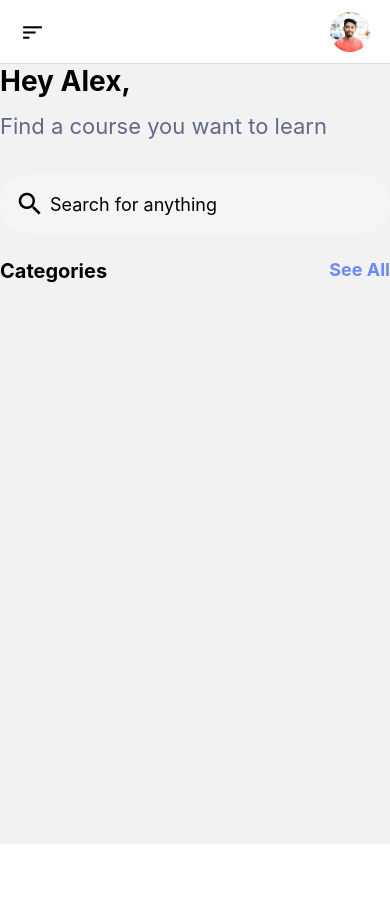
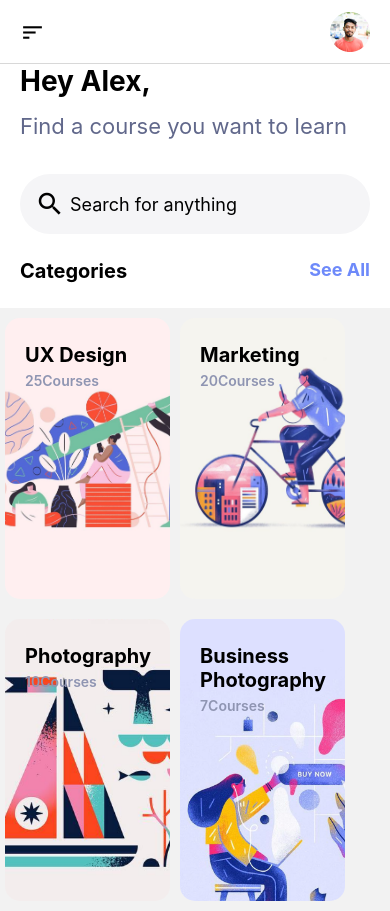
Before and after one commit to rakibhossen11/React-Native-Courses-App, a React Native app: screen /HomeScreen in a window 390 px wide. Before the commit the page ends 844 px from the top, so only its background shows below. Built offline with nearby package versions, Linux system fonts and the light colour scheme.

Commit message:
add flat list in home page

```diff
--- a/package.json
+++ b/package.json
@@ -10,7 +10,7 @@
   },
   "dependencies": {
     "@expo/vector-icons": "^13.0.0",
-    "@react-native-masked-view/masked-view": "^0.3.0",
+    "@react-native-masked-view/masked-view": "0.2.9",
     "@react-navigation/native": "^6.1.8",
     "@react-navigation/stack": "^6.3.18",
     "expo": "~49.0.13",
@@ -18,7 +18,7 @@
     "react": "18.2.0",
     "react-native": "0.72.5",
     "react-native-gesture-handler": "~2.12.0",
-    "react-native-safe-area-context": "^4.7.2",
+    "react-native-safe-area-context": "4.6.3",
     "react-native-vector-icons": "^10.0.0"
   },
   "devDependencies": {
--- a/src/view/screen/CourseScreen.js
+++ b/src/view/screen/CourseScreen.js
@@ -1,11 +1,38 @@
 import React from "react";
-import { Text, View } from "react-native";
+import { Image, ImageBackground, SafeAreaView, Text, View } from "react-native";
+import Icon from 'react-native-vector-icons/MaterialIcons';
 
-const CoursesScreen = () =>{
+const CoursesScreen = ({route}) =>{
+    // const {data} = route.params;
     return(
-        <View>
-            <Text>Courses Screen</Text>
-        </View>
+        <SafeAreaView>
+            <ImageBackground>
+                <Image
+                resizeMode="contain"
+                style={{
+                    width: 100,
+                    marginBottom: 10,
+                }}
+                source={require('../../../assets/bestseller.png')}
+                />
+                <Text style={{
+                    fontSize: 25,
+                    fontWeight: "bold",
+                    marginTop: -35,
+                }}>Design Thinking</Text>
+                <View>
+                    <View>
+                        <Icon
+                        name="people"
+                        size={25}
+                        style={{color: '#61688B', marginRight: 5}}
+                        />
+                    </View>
+                    <View></View>
+                </View>
+                <Text style={{fontSize: 25, fontWeight: "bold", top: -10}}>{'$' + "Price"}</Text>
+            </ImageBackground>
+        </SafeAreaView>
     )
 }
 
--- a/src/view/screen/HomeScreen.js
+++ b/src/view/screen/HomeScreen.js
@@ -1,17 +1,86 @@
 import React from "react";
-import { FlatList, ImageBackground, Text, TouchableOpacity, View } from "react-native";
+import { Dimensions, FlatList, ImageBackground, Text, TouchableOpacity, View } from "react-native";
 import { TextInput } from "react-native-gesture-handler";
 import { SafeAreaView } from "react-native-safe-area-context";
 import Icon from "react-native-vector-icons/MaterialIcons";
+const windowWidth = Dimensions.get('window').width;
+const windowHeight = Dimensions.get('window').height;
+
+const courseContent = [
+  {
+    time: '5:35 mins',
+    title: 'Welcome to the Course',
+  },
+  {time: '7:35 mins', title: 'Design Thinking - Intro'},
+  {time: '10:35 mins', title: 'Design Thinking Process'},
+  {time: '5:35 mins', title: 'Customer Perspective'},
+];
+
+const courses = [
+  {
+    name: 'UX Design',
+    totalCourse: '25',
+    image: require('../../../assets/image1.png'),
+    price: '50',
+    star: '4.3',
+    students: '10',
+    courseContent,
+  },
+  {
+    name: 'Marketing',
+    totalCourse: '20',
+    image: require('../../../assets/image2.png'),
+    price: '50',
+    star: '4.1',
+    students: '55',
+    courseContent,
+  },
+  {
+    name: 'Photography',
+    totalCourse: '10',
+    image: require('../../../assets/image3.png'),
+    price: '50',
+    star: '4.3',
+    students: '10',
+    courseContent,
+  },
+  {
+    name: 'Business Photography',
+    totalCourse: '7',
+    image: require('../../../assets/image4.png'),
+    price: '50',
+    star: '4.2',
+    students: '35',
+    courseContent,
+  },
+];
 
 const HomeScreen = ({navigation}) => {
-    const CouseCard = ({course}) =>{
+    const CourseCard = ({course}) =>{
         return(
-            <TouchableOpacity>
+            <TouchableOpacity
+            activeOpacity={0.8}
+            onPress={() => navigation.navigate('CourseScreen', {data: course})}
+            >
                 <ImageBackground
-                source={course.image}>
-                    <Text>{course.name}</Text>
-                    <Text>{course.totalCourse + "Courses"}</Text>
+                source={course.image}
+                style={{
+                    marginVertical: 10,
+                    marginHorizontal: 5,
+                    borderRadius: 50,
+                    width: windowWidth / 2 - 30,
+                    height: windowHeight / 3,
+                    paddingTop: 25,
+                    paddingLeft: 20,
+                    borderRadius: 15,
+                    overflow: 'hidden',
+                  }}>
+                    <Text style={{
+              fontSize: 20,
+              fontWeight: 'bold',
+              paddingBottom: 5,
+            }}>{course.name}</Text>
+                    <Text style={{color: '#8F95B2', fontWeight: '600'}}>{course.totalCourse + "Courses"}</Text>
                 </ImageBackground>
             </TouchableOpacity>
         )
@@ -19,11 +88,11 @@ const HomeScreen = ({navigation}) => {
   return (
     <SafeAreaView>
       <View
-    //   style={{
-    //     backgroundColor: '#fff',
-    //     flex: 1,
-    //     paddingHorizontal: 20,
-    //   }}
+      style={{
+        backgroundColor: '#fff',
+        flex: 1,
+        paddingHorizontal: 20,
+      }}
       >
         <Text style={{ fontSize: 28, fontWeight: "bold" }}>Hey Alex,</Text>
         <Text style={{ fontSize: 22, color: "#61688B", marginTop: 15 }}>
@@ -61,9 +130,13 @@ const HomeScreen = ({navigation}) => {
           </Text>
         </View>
       </View>
-      <View style={{flex: 1}}>
-        <FlatList
-        renderItem={({item}) => <CouseCard course={item} /> }
+      <View>
+      <FlatList
+          showsVerticalScrollIndicator={false}
+          numColumns={2}
+          data={courses}
+          keyExtractor={(item, index) => index.toString()}
+          renderItem={({item}) => <CourseCard course={item} />}
         />
       </View>
     </SafeAreaView>
```
Also changed, not shown: src/const/Courses.js (+48 -10 lines), 1 other file (tests, documents, lock files or other folders).
